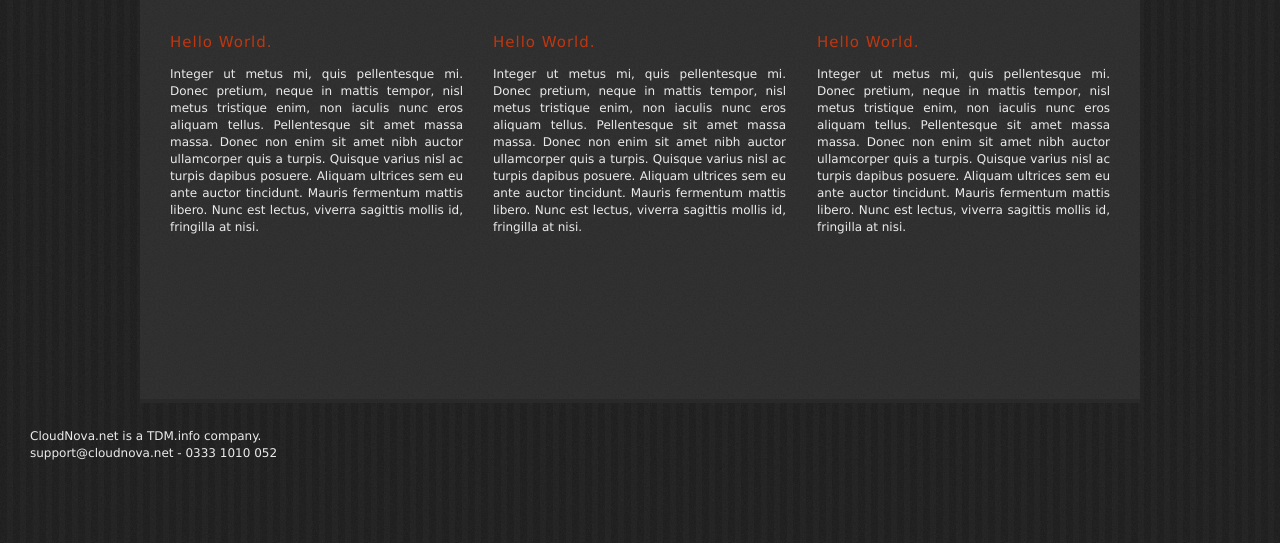
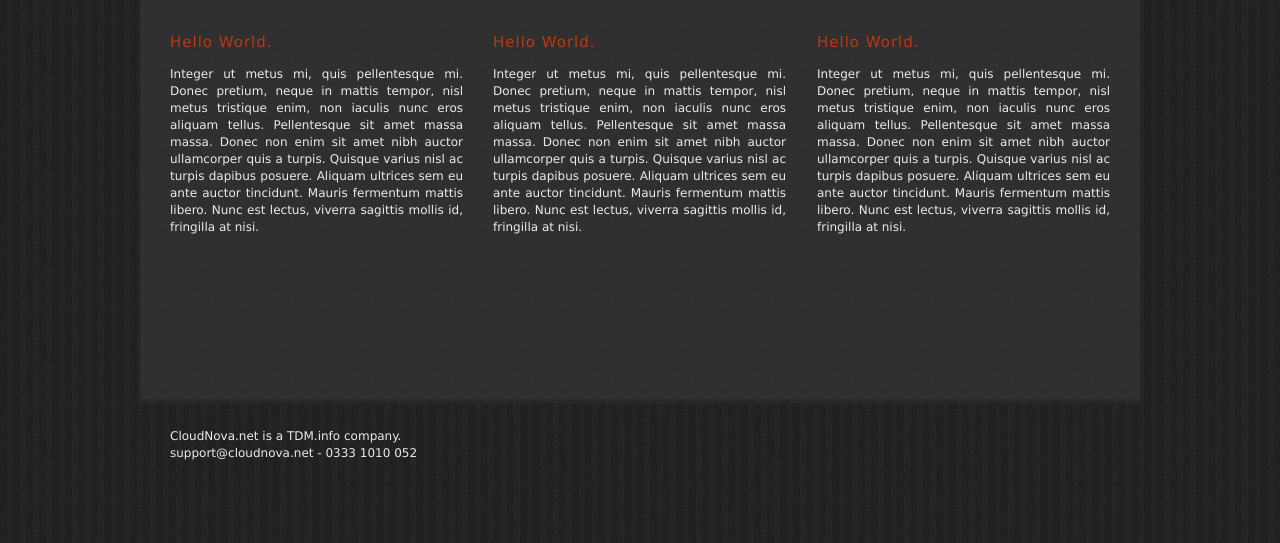
Before and after one commit to TrellixVulnTeam/hn_1332, a PHP site: page / in a window 1280 px wide. Shown: the part 389-932 px from the top of the page. Run offline with PHP 8.4, Linux system fonts and the light colour scheme.

Commit message:
Removed extra div

```diff
--- a/client-php/index.html
+++ b/client-php/index.html
@@ -59,7 +59,7 @@ Integer ut metus mi, quis pellentesque mi. Donec pretium, neque in mattis tempor
 
 </div>
 
-</div>
+
 
 <div id="footer">CloudNova.net is a TDM.info company.<br />support@cloudnova.net - 0333 1010 052</div>
 
--- a/client-php/style.css
+++ b/client-php/style.css
@@ -162,6 +162,7 @@ p {
 }
 
 #footer {
+	position: relative;
 	padding-left: 30px;
 	margin-bottom: 15px;
 	margin-top: 25px;
```
